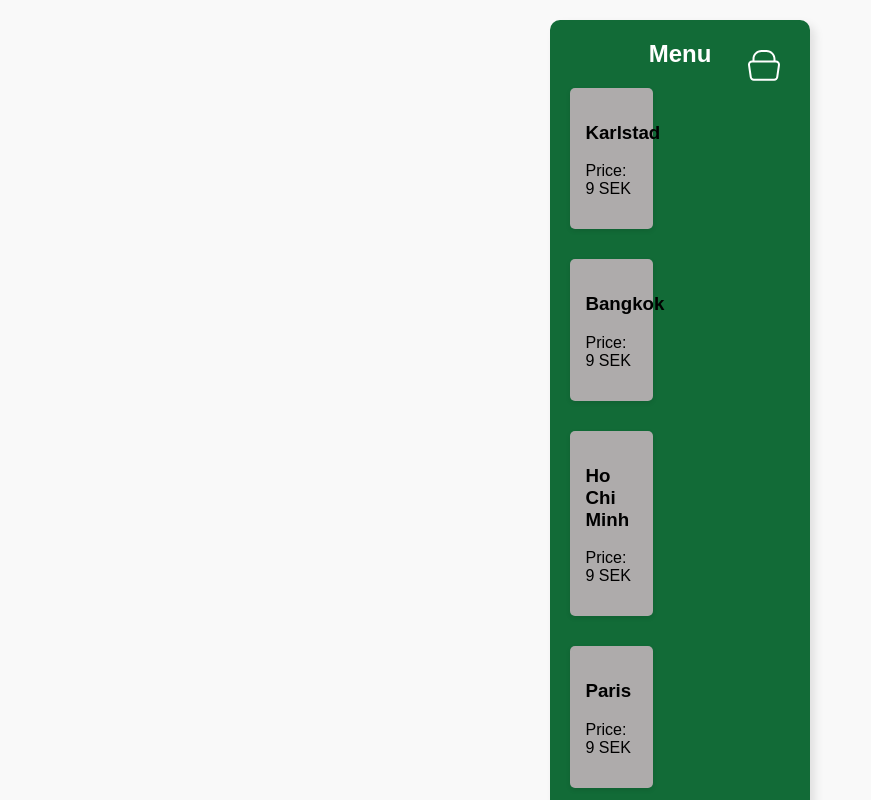
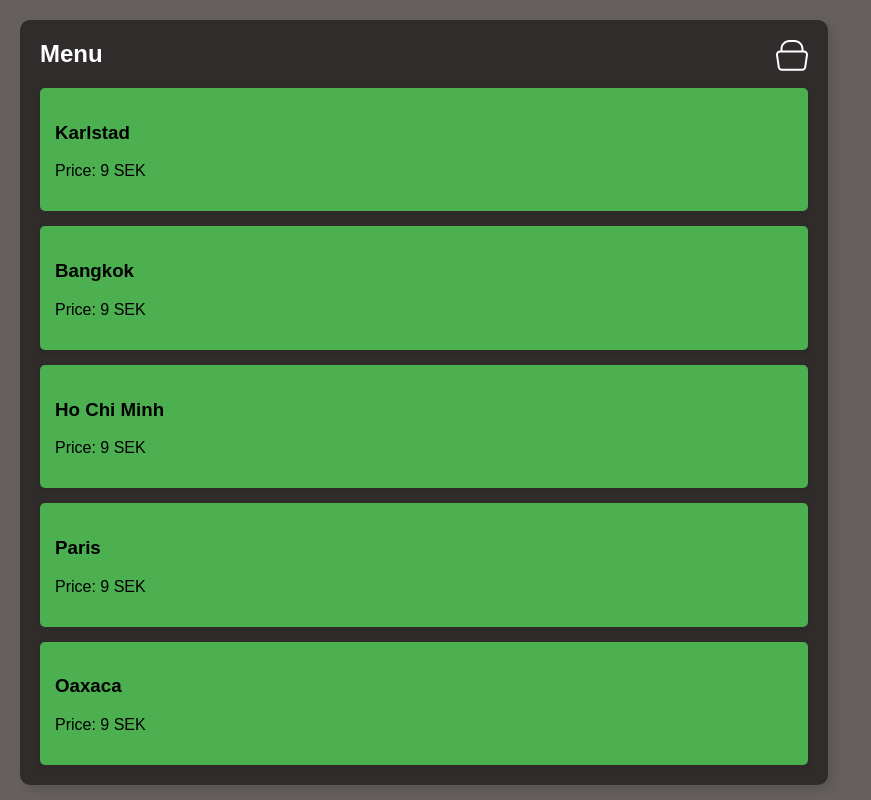
Before and after one commit to MalahatM/yumyum, a plain HTML site: page index.html in a window 1280 px wide. Shown: the top 800 px of the page, without its empty margins (0-871 px from the left). Drawn offline with Linux system fonts and the light colour scheme.

Commit message:
display for activ page changed

```diff
--- a/style.css
+++ b/style.css
@@ -1,29 +1,26 @@
 body {
-	display: grid;
-	justify-content: center;
-    align-items: center;
-    height: 100vh;
+	 height: 100vh;
     font-family: Arial, sans-serif;
     margin: 0;
     padding: 0;
     box-sizing: border-box;
-    background-color: #f9f9f9;
+    background-color: #655f5f;
 }
 
 /* Menu Section */
 .page.active {
-    background-color: #126b37;
+	display: grid;
+    background-color:rgb(48, 44, 44);
     border-radius: 10px;
     padding: 20px;
     position: relative;
     margin: 20px;
     box-shadow: 5px 5px 10px rgba(0, 0, 0, 0.1);
-	width: 100%;
+	width: 60%;
 }
 
 .menu-title {
-    text-align: center;
-    font-size: 1.5rem;
+   font-size: 1.5rem;
     color: white;
     margin: 0 0 20px;
 }
@@ -63,7 +60,7 @@ body {
 }
 
 .item {
-    background: #aeabab;
+	background: #4CAF50;
     padding: 15px;
     border-radius: 5px;
     box-shadow: 0 2px 5px rgba(0, 0, 0, 0.1);
@@ -80,32 +77,16 @@ body {
     display: block;
 
 }
+#faktur{
+	background: #4CAF50;
+	margin-top: 50px;
+
+
+}
 
 /* Order Section */
-#order {
-    background-color: rgb(21, 57, 21);
-}
+
 
 #total {
     margin-top: 20px;
 }
-
-/* Responsive Media Queries */
-@media (min-width: 1024px) {
-    .menu-container {
-        max-width: 800px;
-    }
-
-    .items-container {
-        gap: 30px;
-    }
-
-    .item {
-        width: calc(33.333% - 20px);
-    }
-
-    #cart-icon-container {
-        top: 30px;
-        right: 30px;
-    }
-}
```
